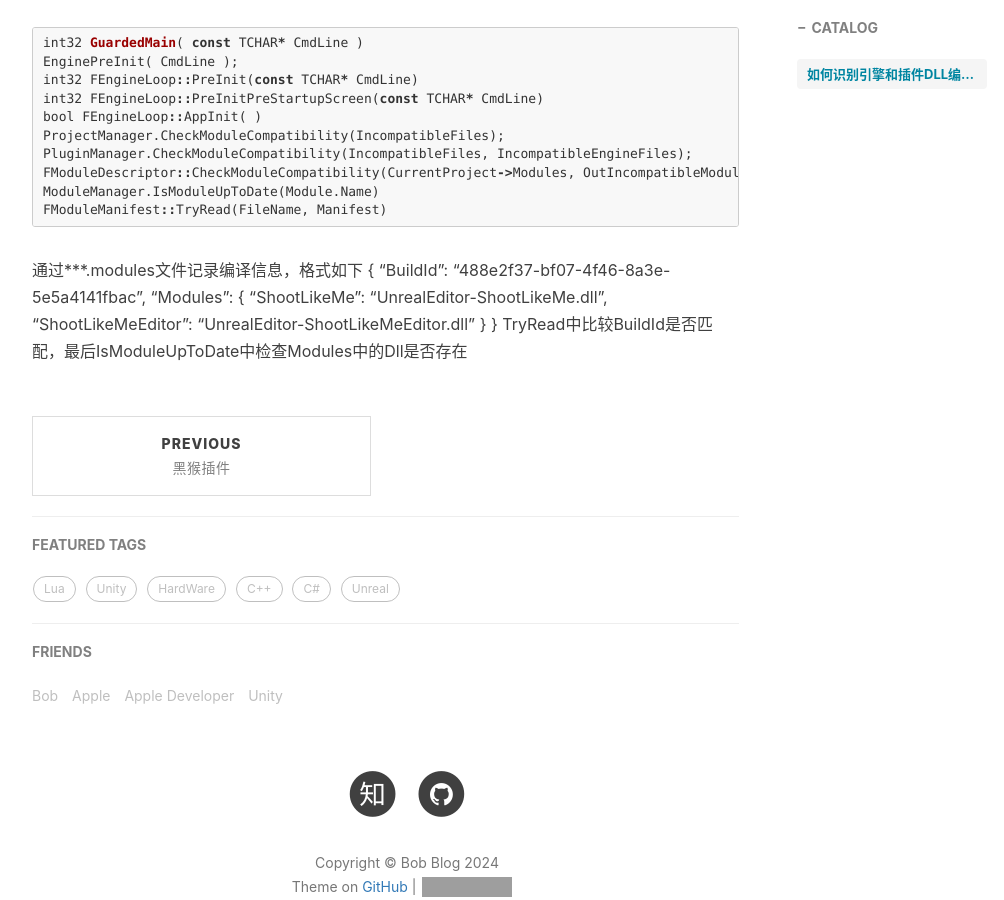
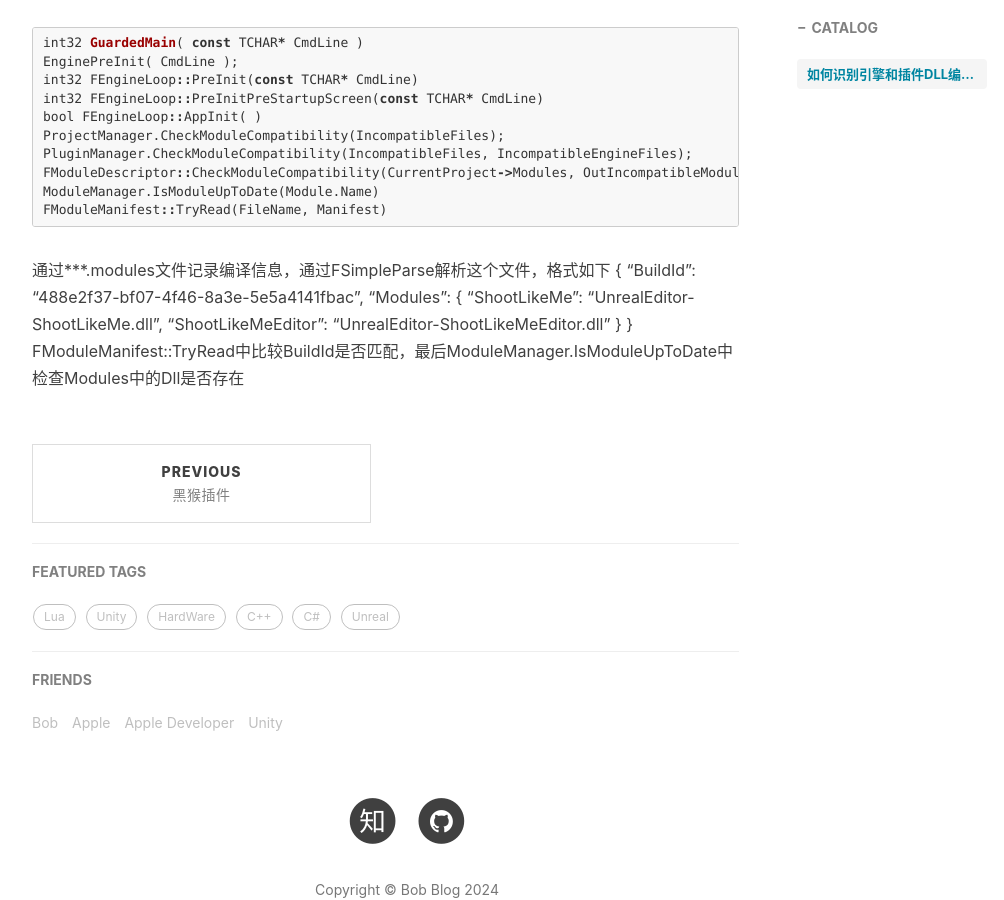
Before and after one commit to chenanbao/chenanbao.github.io, a Jekyll site: the page built from _posts/2024-10-23-Unreal源码百问.md, in a window 1280 px wide and 900 px high, scrolled down 659 px. Shown: the whole window, without its empty margins (233-1237 px from the left). Built offline with Jekyll 4.4.1, drawn with Linux system fonts in a browser that asks for light colours; nearby versions of some CDN libraries; comment, search, counter and statistics services are not loaded; grey boxes are pictures that could not be loaded.

Commit message:
Update 2024-10-23-Unreal源码百问.md

````diff
--- a/_posts/2024-10-23-Unreal源码百问.md
+++ b/_posts/2024-10-23-Unreal源码百问.md
@@ -25,7 +25,7 @@ FModuleDescriptor::CheckModuleCompatibility(CurrentProject->Modules, OutIncompat
 ModuleManager.IsModuleUpToDate(Module.Name)
 FModuleManifest::TryRead(FileName, Manifest)
 ```
-通过***.modules文件记录编译信息，格式如下
+通过***.modules文件记录编译信息，通过FSimpleParse解析这个文件，格式如下
 {
 	"BuildId": "488e2f37-bf07-4f46-8a3e-5e5a4141fbac",
 	"Modules":
@@ -34,4 +34,4 @@ FModuleManifest::TryRead(FileName, Manifest)
 		"ShootLikeMeEditor": "UnrealEditor-ShootLikeMeEditor.dll"
 	}
 }
-TryRead中比较BuildId是否匹配，最后IsModuleUpToDate中检查Modules中的Dll是否存在
+FModuleManifest::TryRead中比较BuildId是否匹配，最后ModuleManager.IsModuleUpToDate中检查Modules中的Dll是否存在
````
